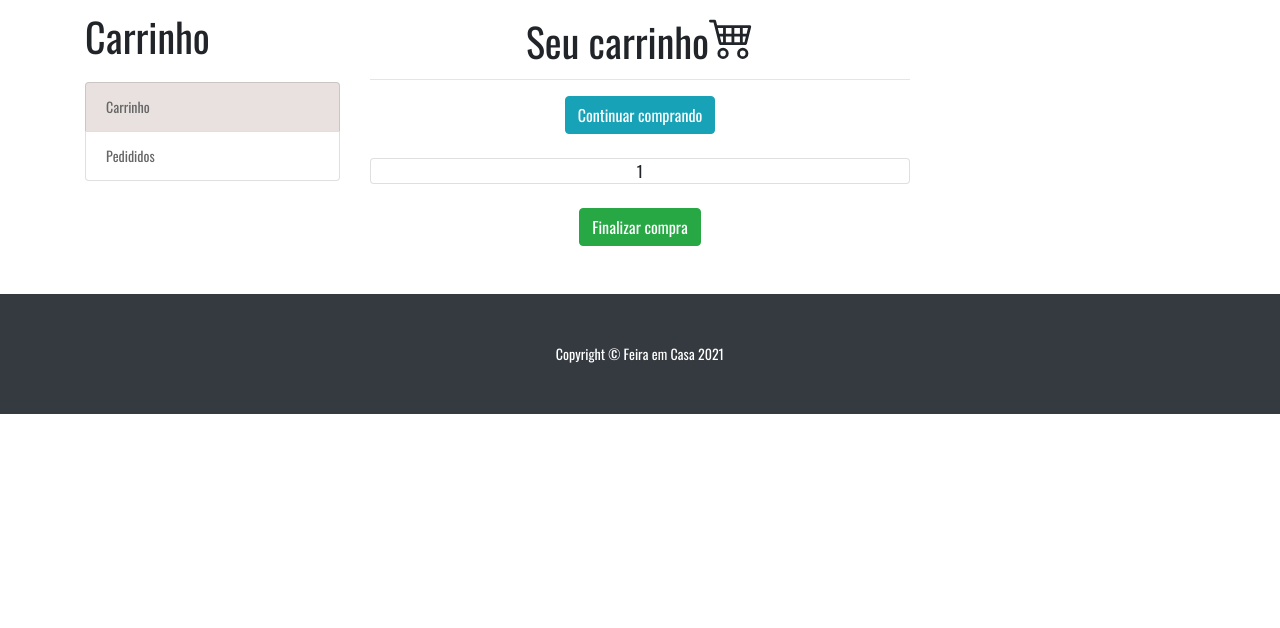
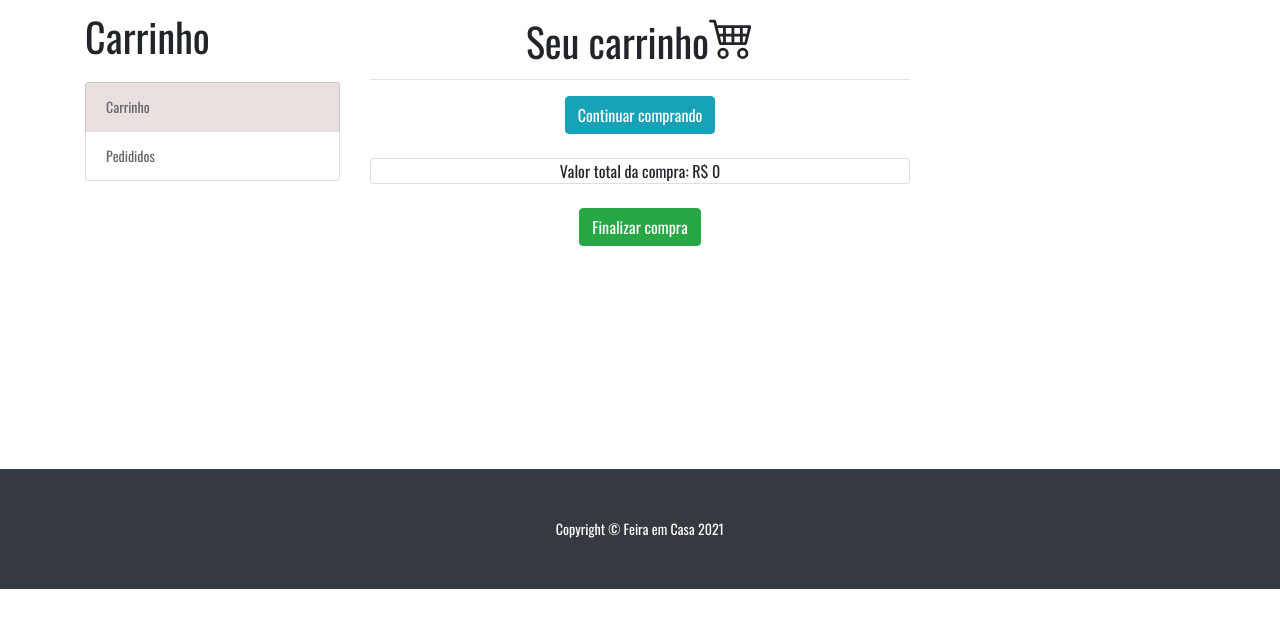
Before and after one commit to EM180303/Projeto-PHP, a PHP site: page /carrinho.php in a window 1280 px wide. Shown: the part 66-694 px from the top of the page. Run offline with PHP 8.4, Linux system fonts and the light colour scheme; a user stored in the database is signed in; data that the repository does not hold is empty.

Commit message:
Protótipo carrinho

```diff
--- a/cadastro.php
+++ b/cadastro.php
@@ -85,7 +85,7 @@
 					<?php } ?>
 
                     <div class="wrap-input100 validate-input m-b-16" data-validate="Digite seu nome">
-						<input class="input100" type="text" name="name" placeholder="Nome">
+						<input class="input100" type="text" name="name" placeholder="Primeiro nome">
 						<span class="focus-input100"></span>
 					</div>
 
--- a/carrinho.php
+++ b/carrinho.php
@@ -104,8 +104,17 @@ require "valid_navegacao.php";
                         <br>
                         <div class="card">
                             <?php
+                            $total = 0;
                             if(isset($_SESSION['carrinho'])){
-                                print_r($_SESSION['carrinho']);
+                                foreach ($_SESSION['carrinho'] as $key => $value) :
+                                    $pg = ($value['valor'] * $value['quantidade']);
+                                    $total = $pg + $total;
+                                    echo '<p>Produto: '.$value['produto'].' | Quantidade: '.$value['quantidade'].' | Preço do produto: R$ '.$value['valor'].' | Valor a ser pago: R$ '.$pg.'</p>';
+
+                                 endforeach;
+
+                                echo'Valor total da compra: R$ '.$total.'';
+
                             } else{
                                 print_r('Seu carrinho está vazio');
                             }
@@ -124,7 +133,7 @@ require "valid_navegacao.php";
         </div>
     </div>
     <br>
-    <footer class="py-5 bg-dark">
+    <footer class="py-5 bg-dark" style="margin-top: 175px;">
     <div class="container">
       <p class="m-0 text-center text-white">Copyright &copy; Feira em Casa 2021</p>
     </div>
--- a/pedidos.php
+++ b/pedidos.php
@@ -42,7 +42,7 @@ require "nav.php"
 
   </div>
   <br>
-    <footer class="py-5 bg-dark">
+    <footer class="py-5 bg-dark" style="margin-top: 255px;">
     <div class="container">
       <p class="m-0 text-center text-white">Copyright &copy; Feira em Casa 2021</p>
     </div>
```
